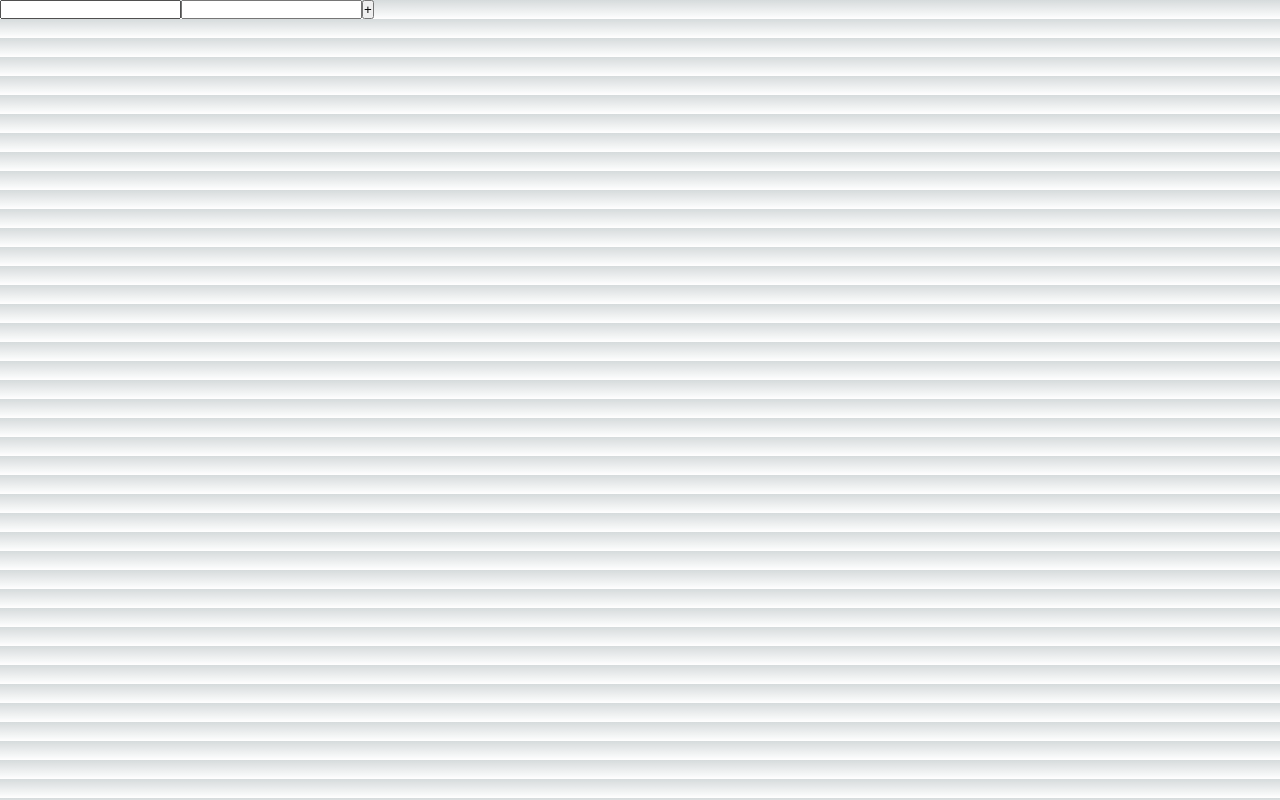
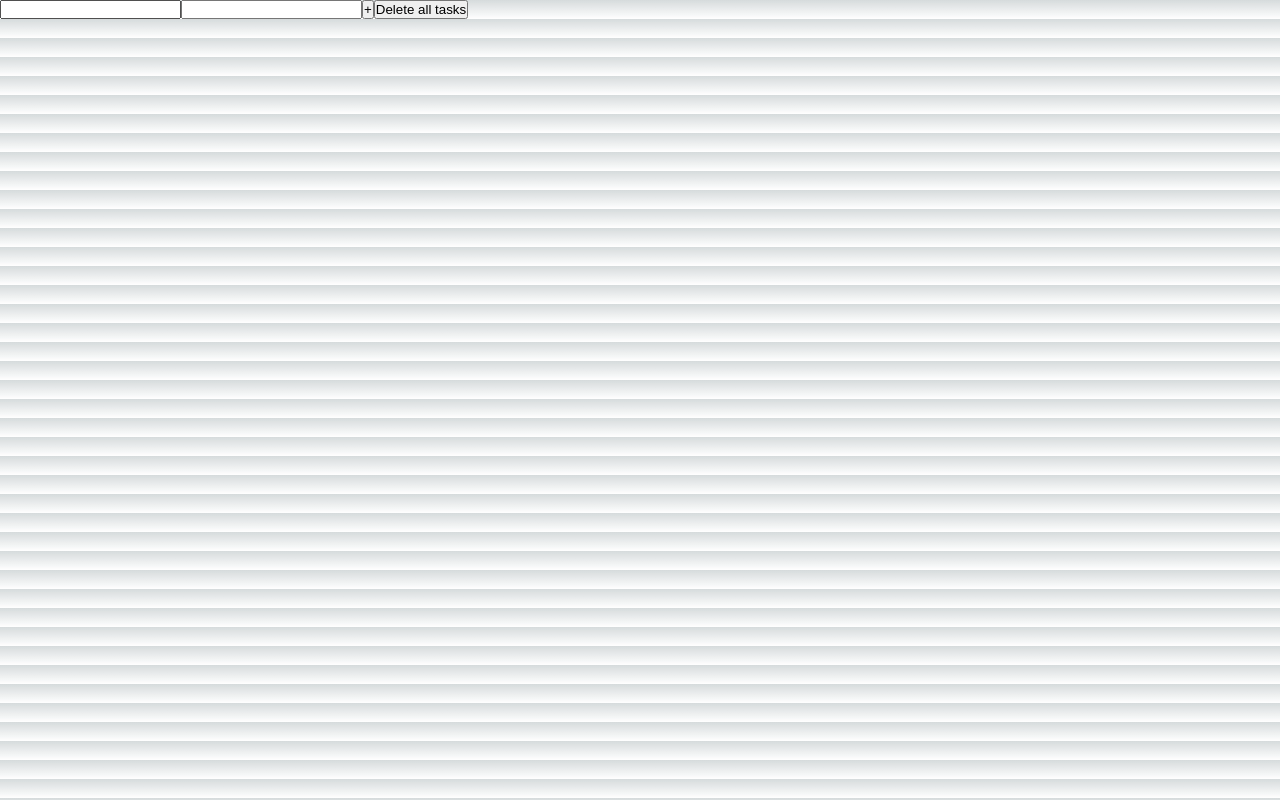
Before and after one commit to carocodingk/PomodoroTracker, a Next.js app: page /components/NewTaskBar in a window 1280 px wide. Built offline with nearby package versions, Linux system fonts and the light colour scheme.

Commit message:
Added delete all tasks button in the New Task Bar

```diff
--- a/src/pages/components/NewTaskBar.jsx
+++ b/src/pages/components/NewTaskBar.jsx
@@ -47,6 +47,7 @@ function NewTaskBar({nextTaskKey, setNextTaskKey, setTaskList}){
           }))
       }/>
       <input type="button" value='+' onClick={() => taskVerification()}/>
+      <input type="button" value='Delete all tasks' onClick={() => setTaskList([])} />
     </div>
   );
 }
```
